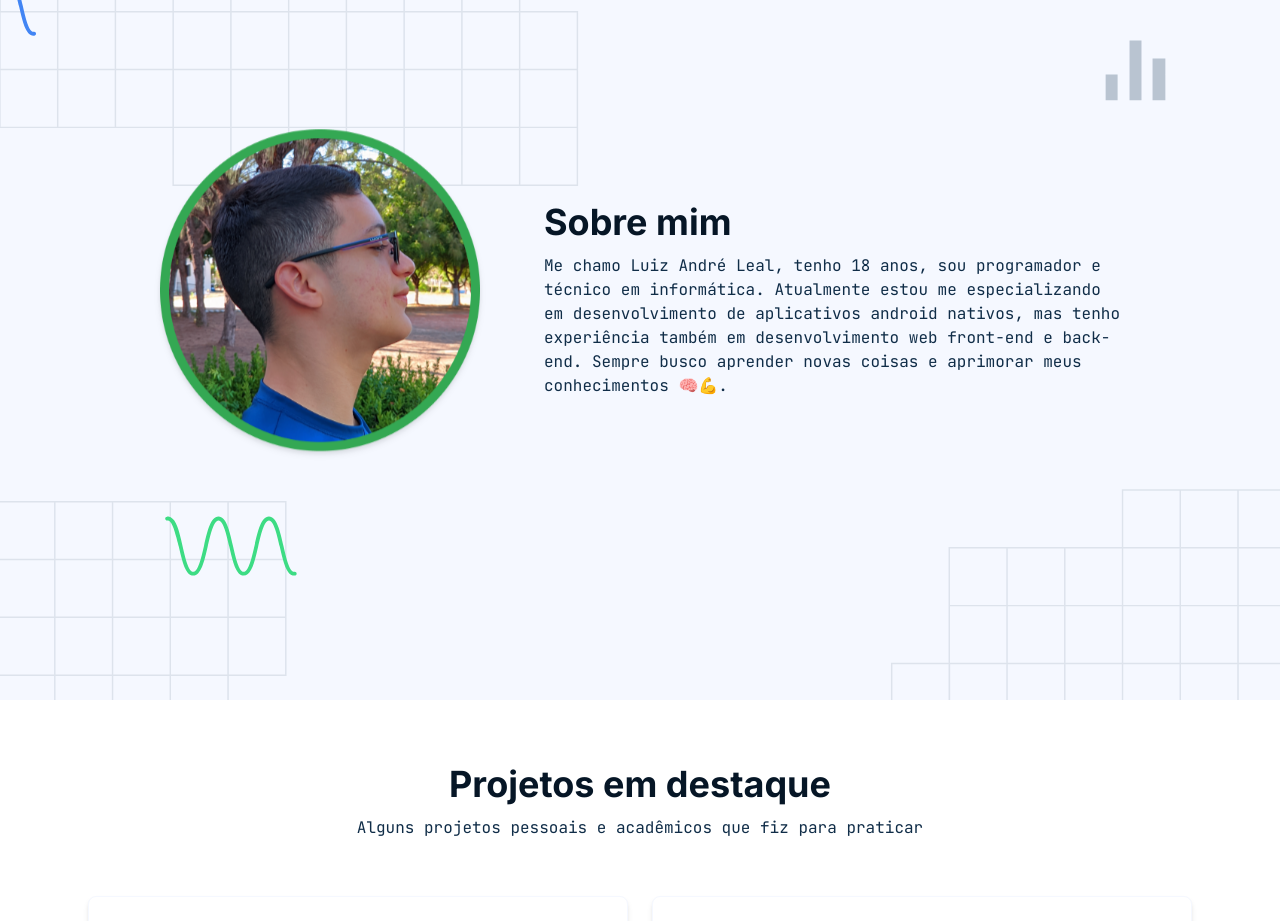
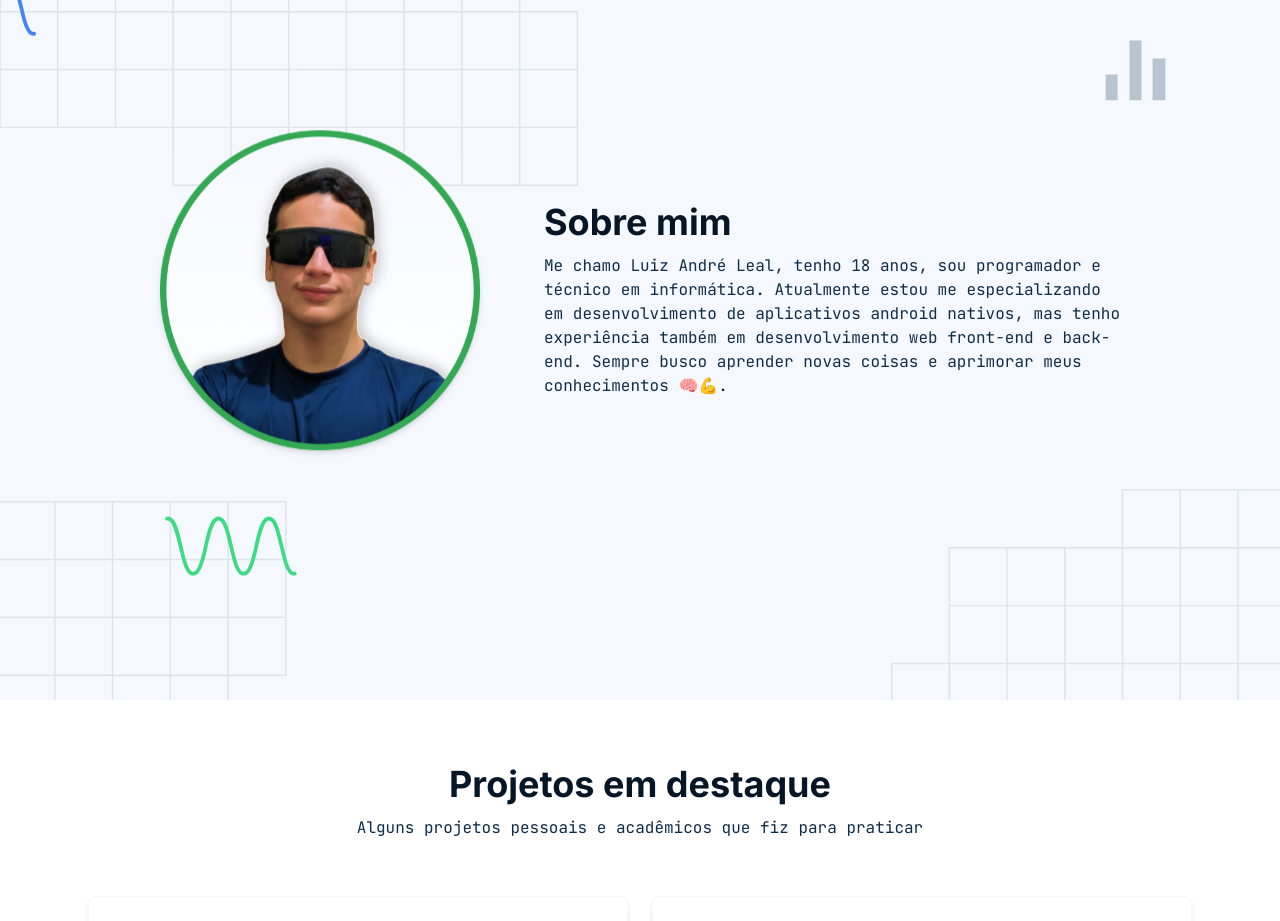
Before and after one commit to luizlealdev/portifolio, a Next.js app: page / in a window 1280 px wide. Shown: the part 900-1821 px from the top of the page. Built offline with nearby package versions, Linux system fonts and the light colour scheme; no server answers.

Commit message:
Update Luiz Leal's image

```diff
--- a/src/sections/AboutSection.tsx
+++ b/src/sections/AboutSection.tsx
@@ -1,21 +1,22 @@
 "use client";
 
-import {useState, useEffect} from "react";
+import { useState, useEffect } from "react";
 import Image from "next/image";
-import {motion} from "framer-motion";
-import {fadeInLeft} from "@/animations/scrollAnimations";
-import {useTheme} from "next-themes";
+import { motion } from "framer-motion";
+import { fadeInLeft } from "@/animations/scrollAnimations";
+import { useTheme } from "next-themes";
 
-import LuizLealsImage from "@/assets/images/luiz-leal.png";
+import LuizLealsImageLight from "@/assets/images/image-round-luiz-leal-light.png";
+import LuizLealsImageDark from "@/assets/images/image-round-luiz-leal-dark.png";
 import AboutLargeBackgroundDark from "@/assets/elements/playlist_acitive_dark.svg";
 import AboutLargeBackgroundLight from "@/assets/elements/playlist_acitive_light.svg";
 import AboutSmallBackgroundDark from "@/assets/elements/playlist_active_dark_sm.svg";
-import AboutSmallBackgroundLight from "@/assets/elements/playlist_active_light_sm.svg"
+import AboutSmallBackgroundLight from "@/assets/elements/playlist_active_light_sm.svg";
 
 export default function AboutSection() {
     const [windowWidth, setWindowWidth] = useState(0);
 
-    const {resolvedTheme} = useTheme()
+    const { resolvedTheme } = useTheme();
 
     useEffect(() => {
         setWindowWidth(window.innerWidth);
@@ -27,34 +28,43 @@ export default function AboutSection() {
             id="about"
             style={{
                 backgroundImage: `url(${
-                    windowWidth >= 768 ?
-                        resolvedTheme === "dark" ?
-                            AboutLargeBackgroundDark.src
-                            :
-                            AboutLargeBackgroundLight.src
-                        : resolvedTheme == "dark" ?
-                            AboutSmallBackgroundDark.src
-                            :
-                            AboutSmallBackgroundLight.src})`,
+                    windowWidth >= 768
+                        ? resolvedTheme === "dark"
+                            ? AboutLargeBackgroundDark.src
+                            : AboutLargeBackgroundLight.src
+                        : resolvedTheme === "dark"
+                        ? AboutSmallBackgroundDark.src
+                        : AboutSmallBackgroundLight.src
+                })`,
             }}
         >
-            <div
-                className="max-w-6xl mx-auto flex flex-col gap-8 md:flex-row md:gap-10 lg:gap-16 items-center md:justify-center">
-                <motion.div
-                    {...fadeInLeft(20, 0, 1)}>
-                    <Image src={LuizLealsImage} alt="Imagem de Luiz Leal" className="w-72 md:w-80 drop-shadow-md animate-moving"/>
+            <div className="max-w-6xl mx-auto flex flex-col gap-8 md:flex-row md:gap-10 lg:gap-16 items-center md:justify-center">
+                <motion.div {...fadeInLeft(20, 0, 1)}>
+                    <Image
+                        src={
+                            resolvedTheme === "dark"
+                                ? LuizLealsImageDark
+                                : LuizLealsImageLight
+                        }
+                        alt="Imagem de Luiz Leal"
+                        className="w-72 md:w-80 drop-shadow-md animate-moving"
+                    />
                 </motion.div>
                 <motion.article
                     {...fadeInLeft(20, 0.2, 1)}
-                    className="space-y-2 md:w-1/2 md:space-y-3 bg-foreground-primary">
-                    <h3 className="text-4xl text-font-primary font-inter font-bold">Sobre mim</h3>
-                    <p> Me chamo Luiz André Leal, tenho 18 anos, sou
-                        programador e técnico em informática. Atualmente
-                        estou me especializando em desenvolvimento de
-                        aplicativos android nativos, mas tenho experiência
-                        também em desenvolvimento web front-end e back-end.
-                        Sempre busco aprender novas coisas e aprimorar meus
-                        conhecimentos 🧠💪.
+                    className="space-y-2 md:w-1/2 md:space-y-3 bg-foreground-primary"
+                >
+                    <h3 className="text-4xl text-font-primary font-inter font-bold">
+                        Sobre mim
+                    </h3>
+                    <p>
+                        {" "}
+                        Me chamo Luiz André Leal, tenho 18 anos, sou programador
+                        e técnico em informática. Atualmente estou me
+                        especializando em desenvolvimento de aplicativos android
+                        nativos, mas tenho experiência também em desenvolvimento
+                        web front-end e back-end. Sempre busco aprender novas
+                        coisas e aprimorar meus conhecimentos 🧠💪.
                     </p>
                 </motion.article>
             </div>
```
Also changed, not shown: src/assets/images/image-round-luiz-leal-dark.png (added), src/assets/images/image-round-luiz-leal-light.png (added).
